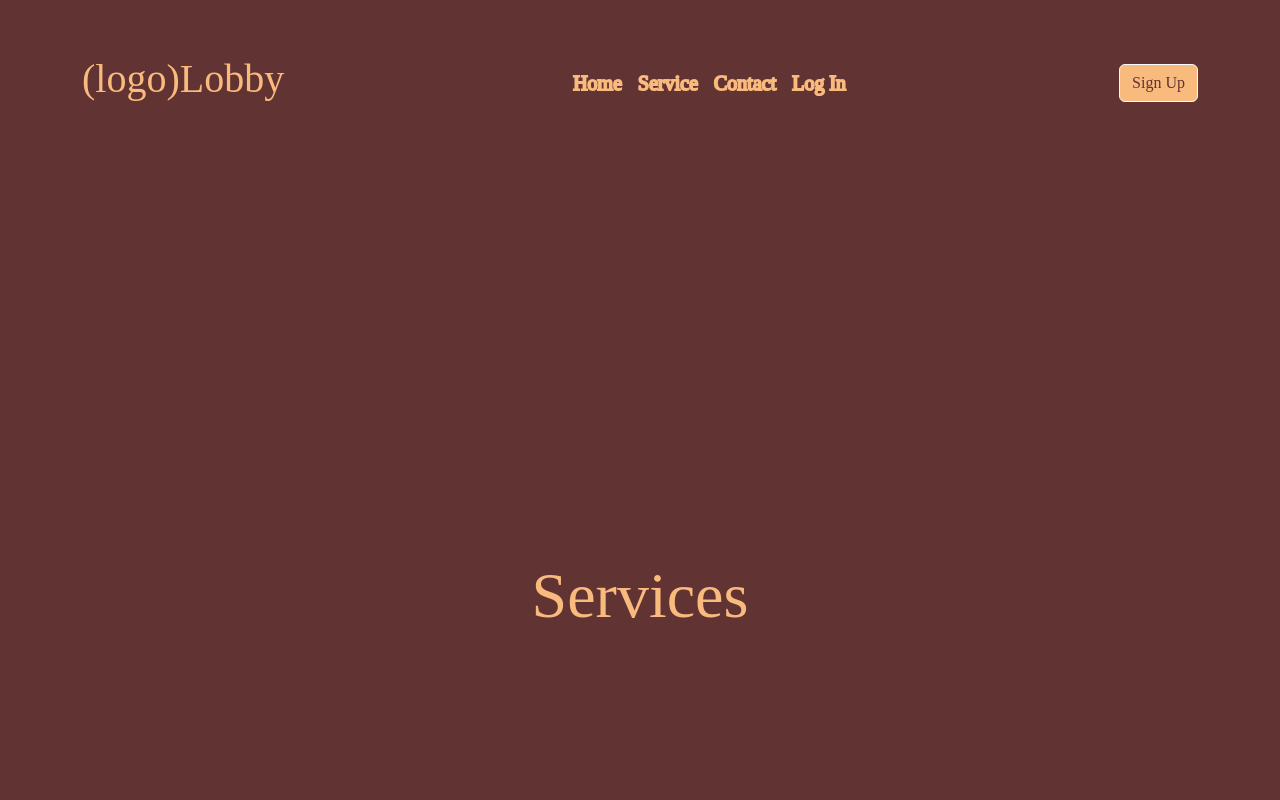
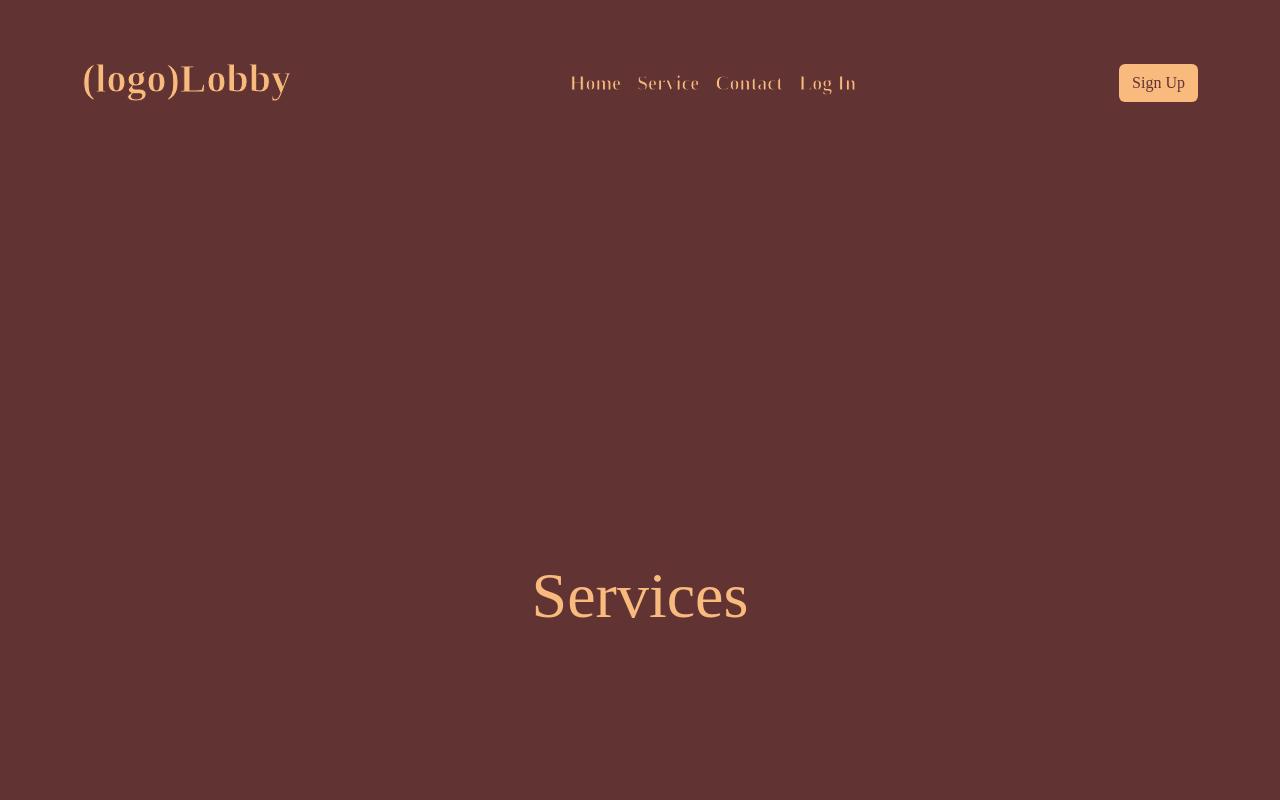
Before and after one commit to chaunceyplum/Lobby, a React (Create React App) app: page /service in a window 1280 px wide. Shown: the top 800 px of the page. Built offline with nearby package versions, Linux system fonts and the light colour scheme; no server answers.

Commit message:
added small changes, added parallax to homescreen

```diff
--- a/src/components/Home.js
+++ b/src/components/Home.js
@@ -32,8 +32,8 @@ const Home = () => {
   return (
     <div className='homeBackground'>
       <div className='homeBackground'>
-        <Parallax pages={6} className='homeBackground'>
-          <ParallaxLayer speed={2.5} offset={0}>
+        <Parallax pages={6} className='homeBackground' horizontal>
+          <ParallaxLayer speed={1} offset={0} horizontal>
             <Container>
               <Row className='changesss'>
                 <Col xs={2} />
@@ -54,7 +54,7 @@ const Home = () => {
               </Row>
             </Container>
           </ParallaxLayer>
-          <ParallaxLayer speed={2.5} offset={1}>
+          <ParallaxLayer speed={1} offset={1} horizontal>
             <div className='changesss'>
               <Container>
                 <Row>
@@ -85,7 +85,7 @@ const Home = () => {
               </Container>
             </div>
           </ParallaxLayer>
-          <ParallaxLayer speed={2.5} offset={2}>
+          <ParallaxLayer speed={1} offset={2} horizontal>
             <div className='changesss'>
               <Container className='homeCard'>
                 <Row>
@@ -139,7 +139,7 @@ const Home = () => {
             </div>
           </ParallaxLayer>
 
-          <ParallaxLayer speed={2.5} offset={3}>
+          <ParallaxLayer speed={1} offset={3} horizontal>
             <div className='changesss'>
               <Container>
                 <Row className=''>
@@ -223,7 +223,7 @@ const Home = () => {
             <br />
           </ParallaxLayer>
 
-          <ParallaxLayer speed={2.5} offset={4}>
+          <ParallaxLayer speed={1} offset={4} horizontal>
             <div className='changess'>
               <Container>
                 <Row>
@@ -235,7 +235,7 @@ const Home = () => {
             </div>
           </ParallaxLayer>
 
-          <ParallaxLayer speed={2.5} offset={5.5}>
+          <ParallaxLayer speed={1} offset={5.5} >
             {/* <div className='changess'> */}
 
                 <Footer fixed='bottom' />
--- a/src/components/MyNav.js
+++ b/src/components/MyNav.js
@@ -138,7 +138,7 @@ const MyNav = () => {
         >
           <Container>
             <Navbar.Brand href='/' className=''>
-              <h1 className='text2'>(logo)Lobby</h1>
+              <h1 className='text2 NavLink'><strong>(logo)Lobby</strong></h1>
             </Navbar.Brand>
 
             <Navbar.Toggle bg={'#613333'} className='buttons1' />
@@ -148,25 +148,35 @@ const MyNav = () => {
                 style={{ maxHeight: '50%' }}
               >
                 <NavItem>
-                  <NavLink className='NavLink text-white' href='/'>
+                  <NavLink className='NavLink ' href='/'>
+                    <strong>
                     Home
+                    </strong>
                   </NavLink>
                 </NavItem>
                 <NavItem>
-                  <NavLink className='NavLink text-white' href='/service'>
+                  <NavLink className='NavLink ' href='/service'>
+
+                    <strong>
                     Service
+                    </strong>
                   </NavLink>
                 </NavItem>
 
                 <NavItem>
-                  <NavLink className='NavLink text-white' href='/contact'>
+                  <NavLink className='NavLink ' href='/contact'>
+
+                    <strong>
                     Contact
+                    </strong>
                   </NavLink>
                 </NavItem>
 
                 <NavItem>
-                  <NavLink className='NavLink text-white' href='/login'>
+                  <NavLink className='NavLink ' href='/login'>
+                    <strong>
                     Log In
+                    </strong>
                   </NavLink>
                 </NavItem>
               </Nav>
@@ -174,7 +184,7 @@ const MyNav = () => {
                 {!statey.email ? (
                   <div>
                     <Button
-                      variant='light'
+                      variant=''
                       onClick={handleShow}
                       className='buttons1'
                     >
@@ -315,16 +325,18 @@ const MyNav = () => {
                                       <Row>
                                         <Col>
                                           <Button
-                                            variant='secondary'
+                                            variant=''
                                             onClick={handleClose}
+                                            className='buttons1'
                                           >
                                             Close
                                           </Button>
                                         </Col>
                                         <Col>
                                           <Button
-                                            variant='primary'
+                                            variant=''
                                             onClick={submitUser}
+                                            className='buttons1'
                                           >
                                             Save Changes
                                           </Button>
--- a/src/components/Service.js
+++ b/src/components/Service.js
@@ -47,19 +47,7 @@ const Service = () => {
             </div>
           </Col>
         </Row>
-        <Row>
-          {show ? (
-            <div>Content</div>
-          ) : (
-            <div className='center1'>
-              <div>
-                <br />
 
-                <br />
-              </div>
-            </div>
-          )}
-        </Row>
         <Row>
           <Col xs={12} md={6}>
             <div>
--- a/src/index.scss
+++ b/src/index.scss
@@ -139,14 +139,14 @@ button {
   opacity: 100% !important;
   z-index: 100 !important;
 }
-.navlinks {
-  height: fit-content;
-  color: $textColor1 !important;
-  -webkit-text-stroke: 3px $textColor2 !important;
-}
+// .navlinks {
+//   height: fit-content;
+//   color: $textColor2 !important;
+//   -webkit-text-stroke: 3px $primaryBackground !important;
+// }
 .NavLink {
-  color: $textColor1 !important;
-  -webkit-text-stroke: 2px $textColor2 !important;
+  color: $textColor2 !important;
+  -webkit-text-stroke: 1px $primaryBackground !important;
 }
 //Contact
 .formMargin {
```
